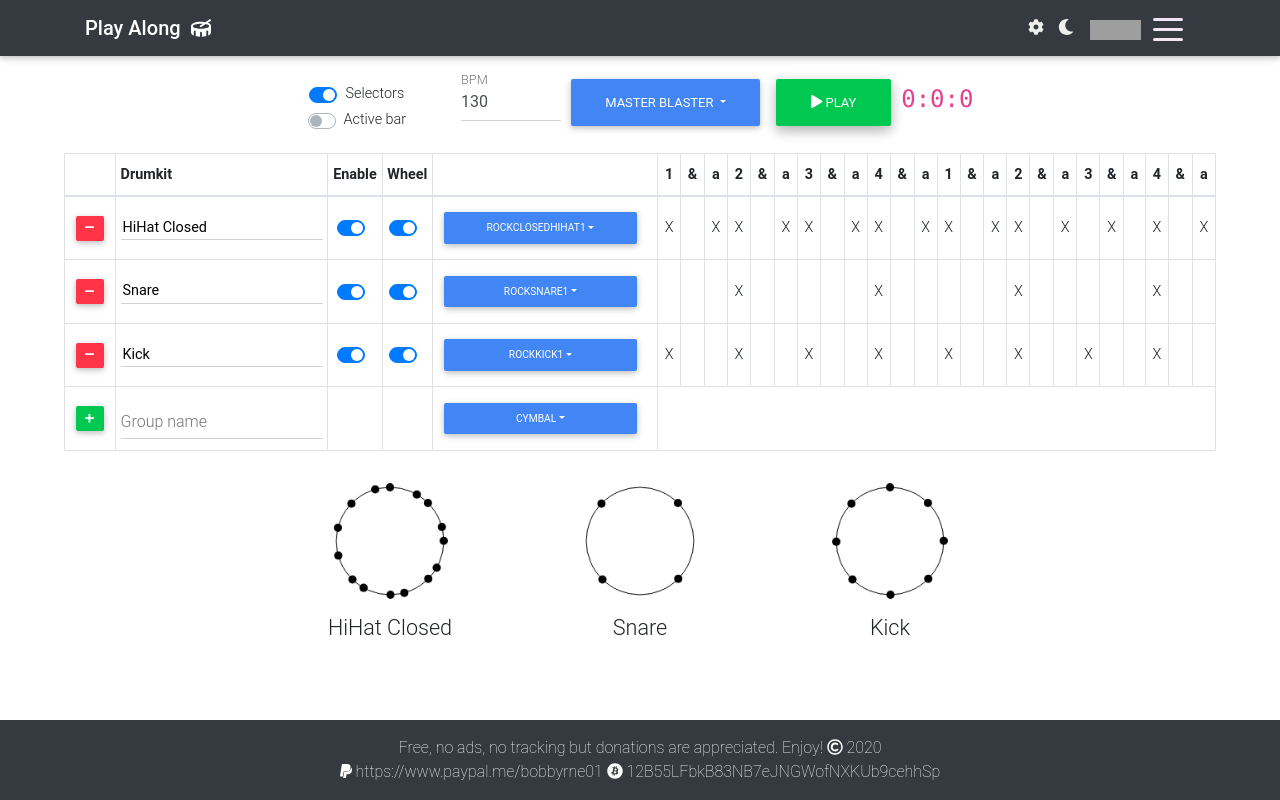
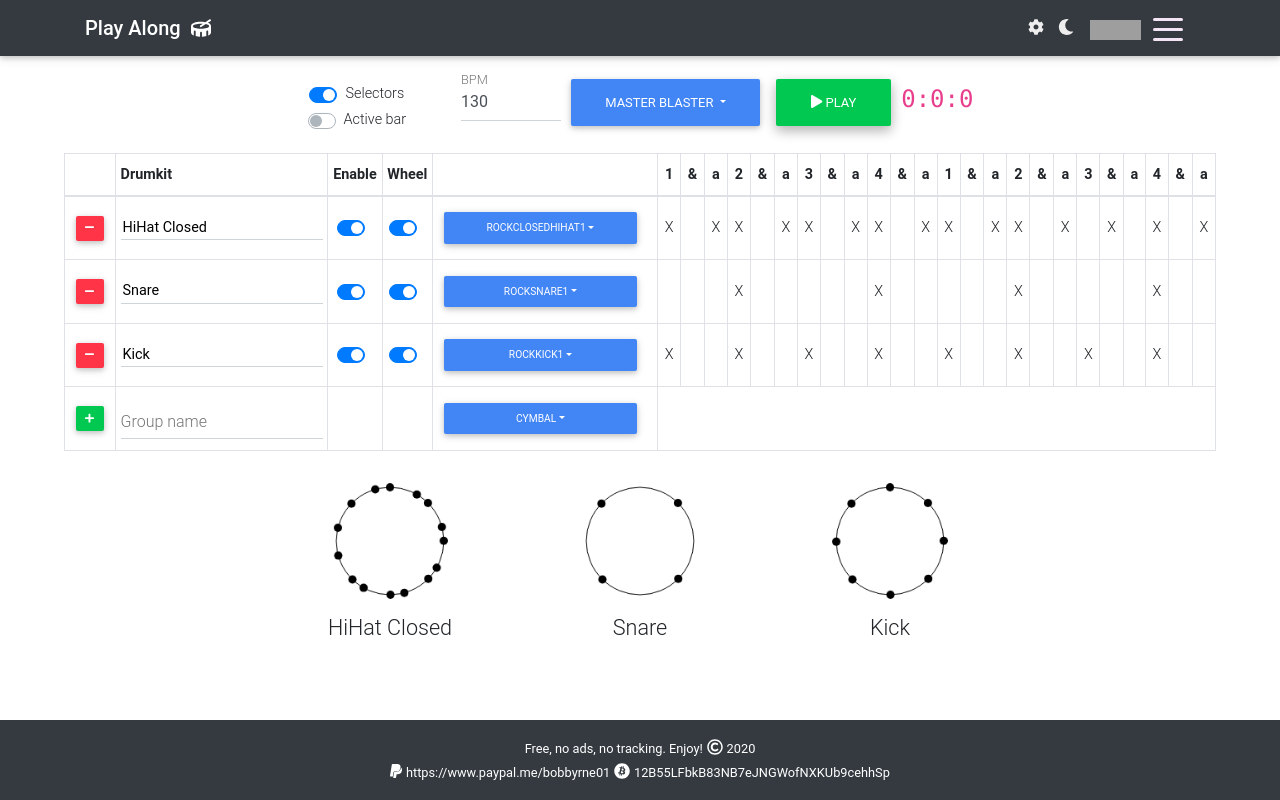
Before and after one commit to bobbyrne01/play-along, a website: page index.html in a window 1280 px wide. Drawn offline with Linux system fonts and the light colour scheme; no server answers; grey boxes are pictures that could not be loaded.

Commit message:
TextSizeChangesAndTitleDescAdded

```diff
--- a/index.html
+++ b/index.html
@@ -2,9 +2,12 @@
 <html lang="en" class="h-100">
     <head>
       <meta charset="utf-8">
+      <meta name="description" content="Collection of playable drum notation for popular grooves">
+      <meta name="author" content="Robert Byrne">
       <meta name="viewport" content="width=device-width, initial-scale=1, shrink-to-fit=no">
-      <meta name="keywords" content="Metronome, Timer, Music, BPM, Beats, Drums, Drum, Notation, Groove, Learn">
-      <meta name="author" content="Robert Byrne">
+      <meta name="keywords" content="Play, Along, Metronome, BPM, Beats, Drums, Drum, Notation, Groove, Learn, Visualization">
+
+      <title>Play Along | Drums</title>
 
       <link rel="shortcut icon" href="fav.ico" type="image/x-icon">
 
@@ -274,13 +277,13 @@
         <div class="container">
           <div>
             <span class="text-muted footer_text">
-              Free, no ads, no tracking but donations are appreciated. Enjoy! <i class="far fa-copyright"></i> 2020
+              <small>Free, no ads, no tracking. Enjoy!</small> <i class="far fa-copyright"></i> <small>2020</small>
             </span>
           </div>
           <div>
             <span class="text-muted footer_text">
-              <i class="fab fa-paypal" title="Paypal address"></i> https://www.paypal.me/bobbyrne01
-              <i class="fab fa-bitcoin" title="Bitcoin address"></i> 12B55LFbkB83NB7eJNGWofNXKUb9cehhSp
+              <i class="fab fa-paypal" title="Paypal address"></i> <small>https://www.paypal.me/bobbyrne01</small>
+              <i class="fab fa-bitcoin" title="Bitcoin address"></i> <small>12B55LFbkB83NB7eJNGWofNXKUb9cehhSp</small>
             </span>
           </div>
         </div>
```
Also changed, not shown: README.md.
